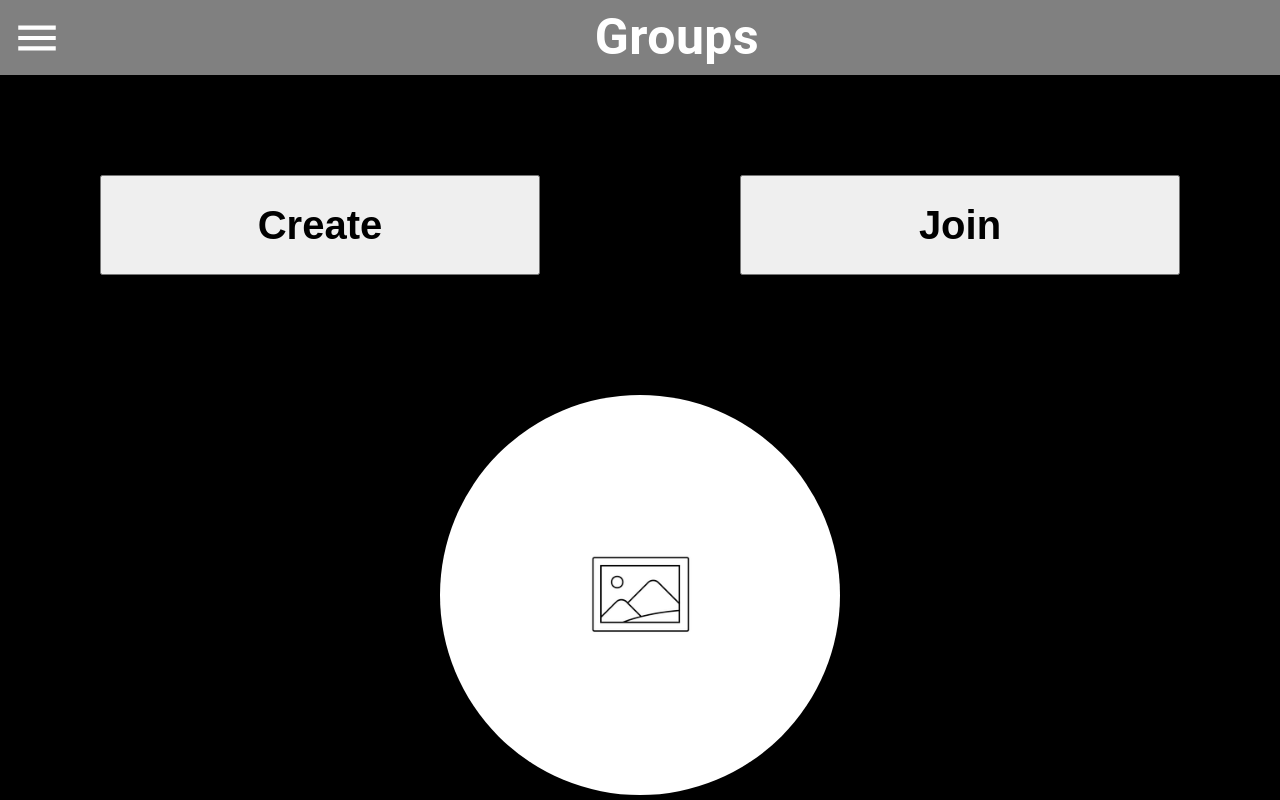
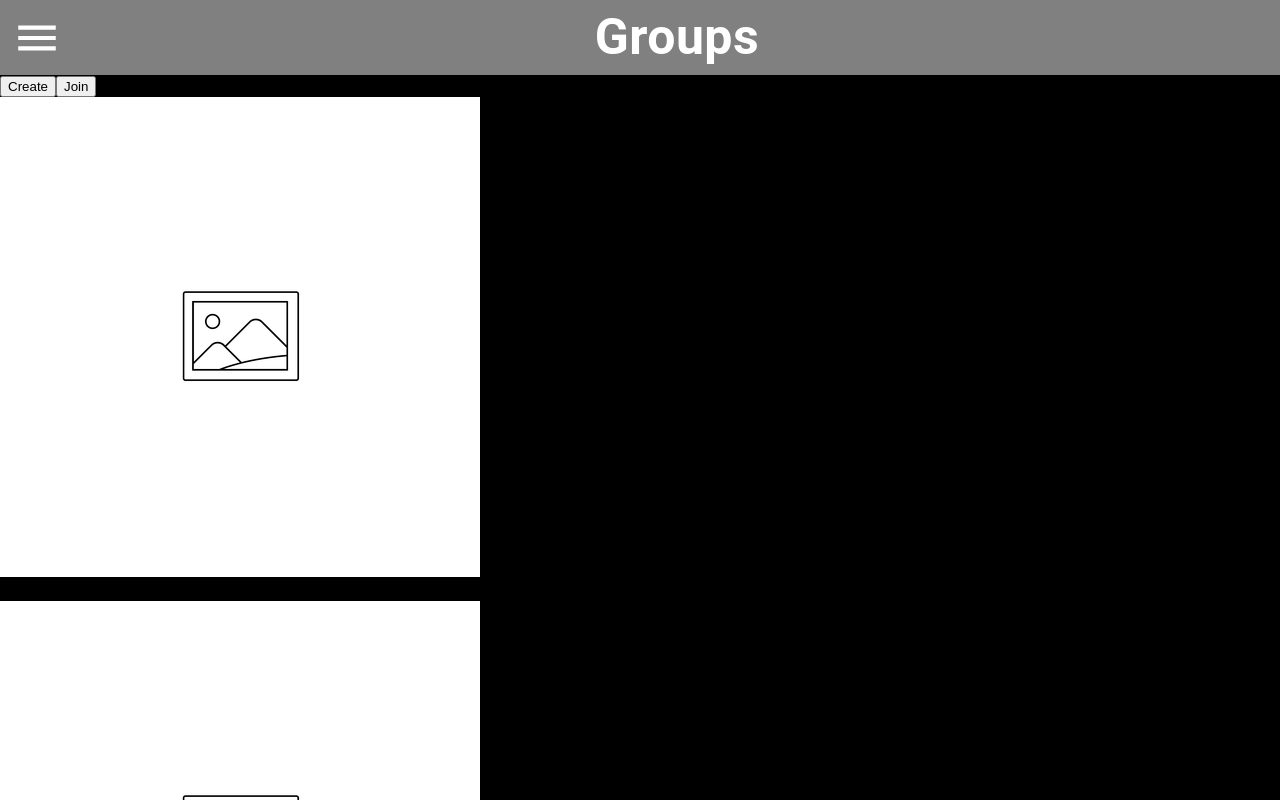
Before and after one commit to Jedro1270/Gakusei, a React (Create React App) app in the folder client/: page /groups in a window 1280 px wide. Shown: the top 800 px of the page. Built offline with nearby package versions, Linux system fonts and the light colour scheme.

Commit message:
feat: remove unecessary styles

```diff
--- a/client/src/App.css
+++ b/client/src/App.css
@@ -12,140 +12,3 @@
   height: 100%;
   background-color: black;
 }
-
-.Group-buttons {
-  display: flex;
-  flex-direction: row;
-  height: 15%;
-}
-
-.Group-buttons button {
-  color: black;
-  font-weight: bold;
-  font-size: 20px;
-  flex: 1;
-  padding: 2% 5%;
-  margin: 20px;
-}
-
-.close-menu {
-  width: max-content;
-  text-align: start;
-}
-
-.Selectable-groups {
-  background-color: black;
-  text-align: center;
-  font-size: 40px;
-  font-weight: bold;
-}
-
-.Group-name {
-  margin-bottom: 50px;
-}
-
-.Group-icon {
-  margin: 20px auto;
-  background-color: grey;
-  height: 250px;
-  width: 250px;
-  display: flex;
-  flex-direction: column;
-  border-radius: 50%;
-  overflow: hidden;
-}
-
-.Pomodoro-members {
-  padding: 50px;
-  display: flex;
-  flex-direction: column;
-  align-items: center;
-}
-
-.Member {
-  margin: 5px;
-  display: flex;
-  flex-direction: row;
-  font-size: 20px;
-  font-weight: bold;
-}
-
-.Member-status {
-  height: 25px;
-  width: 25px;
-  border-radius: 50%;
-  background-color: red;
-  margin-right: 10px;
-}
-
-.Pomodoro-page {
-  text-align: center;
-}
-
-.Pomodoro-timer {
-  font-size: 50px;
-}
-
-.Pomodoro-button button {
-  height: 50px;
-  width: 200px;
-  font-size: 20px;
-  font-weight: bold;
-}
-
-.Notebooks-page {
-  height: 100%;
-  background-color: black;
-}
-
-.Notebook {
-  background-color: grey;
-  padding: 10px;
-  margin: 10px 0px;
-}
-
-.Selectable-groups img {
-  flex: 1;
-  width: 100%;
-  height: 100%;
-  object-fit: cover;
-  margin: auto;
-}
-
-
-@media screen and (min-width: 760px) {
-  .App-header button, .close-menu {
-    visibility: hidden;
-    flex: 0;
-    position: absolute;
-    left: 100px;
-  }
-
-  .Header-burger {
-    flex: 1;
-    margin-left: 10px;
-  }
-
-  .App-menu {
-    position: relative;
-    height: 10%;
-    width: 100%;
-    display: flex;
-    flex-direction: row;
-    transform: none;
-  }
-
-  .App-menu a {
-    flex: 1;
-  }
-
-  .Group-buttons button {
-    margin: 100px;
-    font-size: 40px;
-  }
-
-  .Selectable-groups .Group-icon {
-    height: 400px;
-    width: 400px;
-  }
-}
```
